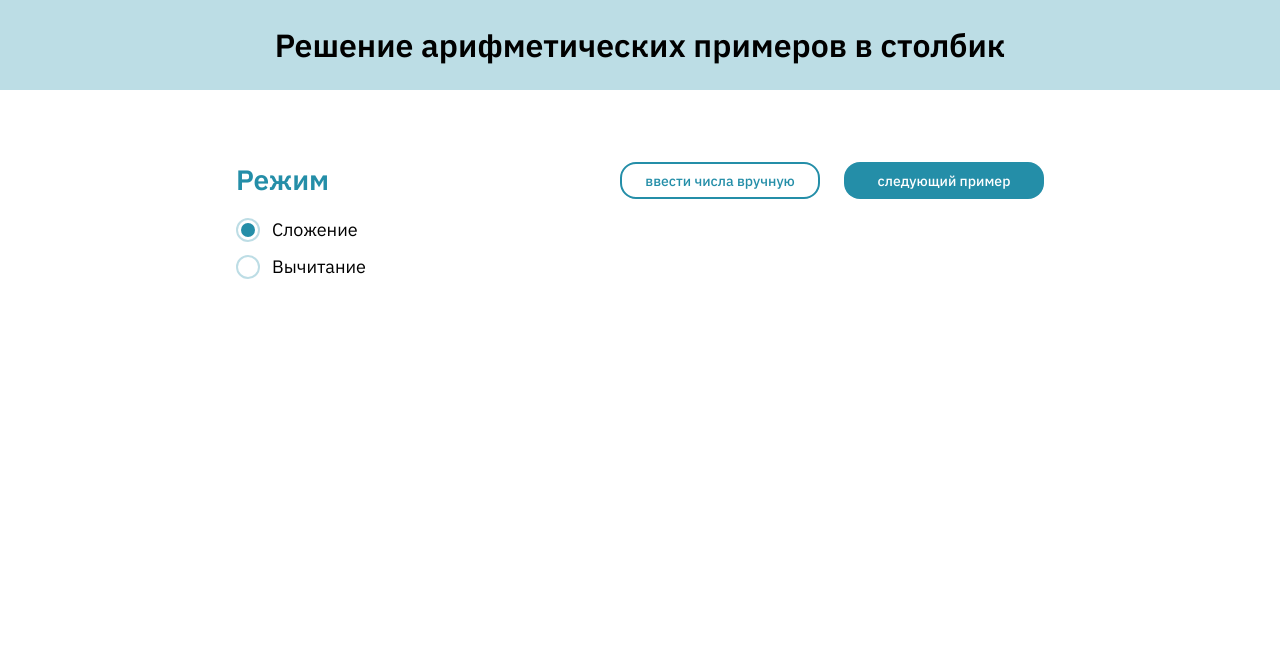
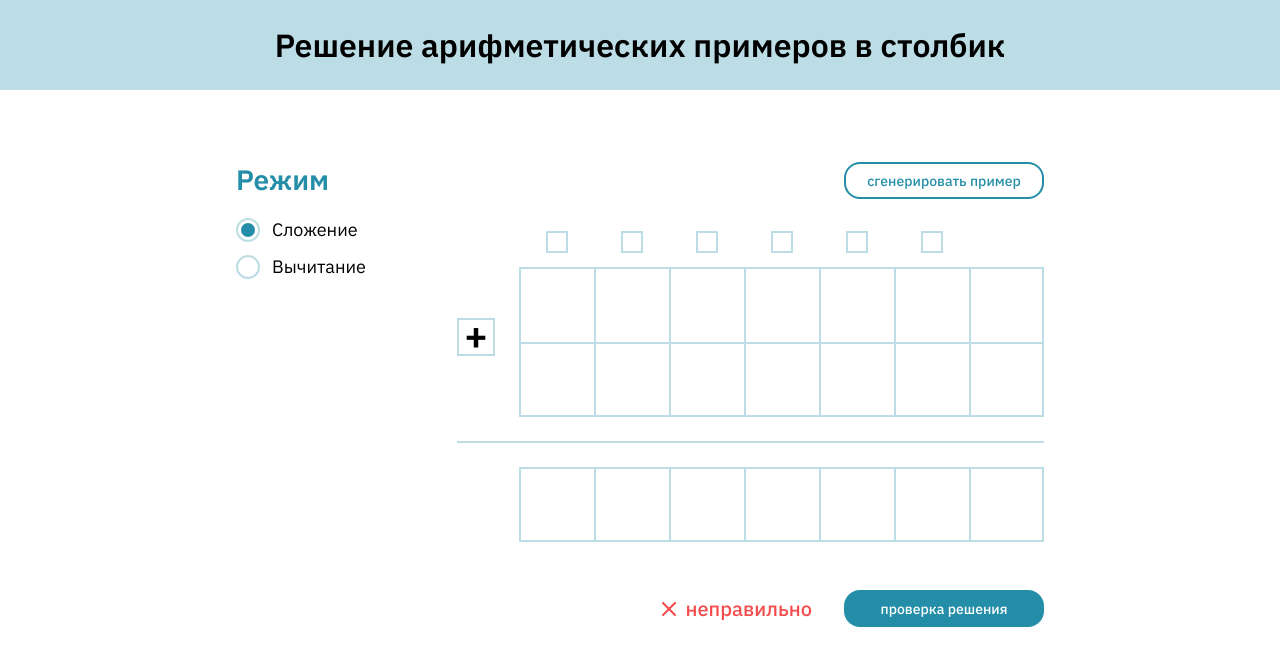
Before and after one commit to Golubeva-Liza/arithmetic-tasks, a React (Create React App) app: page / in a window 1280 px wide. Shown: the top 666 px of the page. Built offline with nearby package versions, Linux system fonts and the light colour scheme.

Commit message:
Закончена верстка страницы

```diff
--- a/src/components/app/App.js
+++ b/src/components/app/App.js
@@ -2,6 +2,9 @@ import './App.scss';
 import { useState } from 'react';
 import Radio from '../radio/Radio';
 import Button from '../button/Button';
+import {Right, Wrong, Arrow} from '../../resources';
+import Checkboxes from '../checkboxes/Checkboxes';
+import Task from '../task/Task';
 
 function App() {
 
@@ -22,10 +25,21 @@ function App() {
             </div>
 
             <div className="main">
-               <div className="change-task">
-                  <Button light className="change-task__btn">ввести числа вручную</Button>
-                  <Button>следующий пример</Button>
-                  {/* <button className="change-task__btn"></button> */}
+               <div className="main__change-task">
+                  {/* <Button light className="main__btn">ввести числа вручную</Button> */}
+                  <Button light>сгенерировать пример</Button>
+               </div>
+
+               <Task/>
+
+               <div className="main__verify">
+                  <div className="main__message main__message_wrong">
+                     {/* <Right/>
+                     правильно */}
+                     <Wrong/>
+                     неправильно
+                  </div>
+                  <Button>проверка решения</Button>
                </div>
             </div>
          </section>
--- a/src/components/app/App.scss
+++ b/src/components/app/App.scss
@@ -32,14 +32,32 @@
 }
 
 .main{
-
-}
-
-.change-task{
-   display: flex;
-   justify-content: flex-end;
-
+   &__change-task, &__verify{
+      display: flex;
+      justify-content: flex-end;
+   }
    &__btn{
       margin-right: 24px;
    }
+   &__verify{
+      margin-top: 48px;
+   }
+   &__message{
+      font-weight: 500;
+      font-size: 20px;
+      line-height: 26px;
+      display: flex;
+      align-items: center;
+      margin-right: 32px;
+      svg{
+         width: 32px;
+         height: 32px;
+      }
+      &_right{
+         color: $color-green;
+      }
+      &_wrong{
+         color: $color-red;
+      }
+   }
 }
--- /dev/null
+++ b/src/components/checkboxes/Checkboxes.js
@@ -0,0 +1,46 @@
+import './checkboxes.scss';
+import { useState, useMemo } from 'react';
+
+const Checkboxes = ({className}) => {
+
+   const [checked, setChecked] = useState([]);
+
+   const checkValues = useMemo(() => ([7, 6, 5, 4, 3, 2]), []);
+
+
+   const changeCheckbox = (value) => {
+
+      const currentIndex = checked.indexOf(value);
+      let newChecked = [...checked];
+
+      if (currentIndex === -1){
+         newChecked.push(value);
+      } else{
+         newChecked.splice(currentIndex, 1);
+      }
+
+      setChecked(newChecked);
+      // console.log(newChecked);
+   }
+
+   return (
+      <div className={className}>
+         {
+            checkValues.map((el, id) => (
+               <label className="checkbox" key={id}>
+                  <input
+                     className="checkbox__input"
+                     type="checkbox"
+                     value={el}
+                     checked={checked.indexOf(el) === -1 ? false : true}
+                     onChange={() => changeCheckbox(el)}
+                  />
+                  <span className="checkbox__check"></span>
+               </label>
+            ))
+         }
+      </div>
+   );
+};
+
+export default Checkboxes;
--- /dev/null
+++ b/src/components/checkboxes/checkboxes.scss
@@ -0,0 +1,41 @@
+@import '../../styles/variables.scss';
+
+.checkbox{
+   position: relative;
+   &__check{
+      position: absolute;
+      left: -11px;
+      width: 22px;
+      height: 22px;
+      border: 2px solid $color-light;
+   }
+
+   &__input{
+      position: absolute;
+      width: 1px !important;
+      height: 1px !important;
+      clip: rect(0 0 0 0);
+      overflow: hidden;
+
+      &:checked + .checkbox__check{
+         background-color: $color-light;
+      }
+      &:checked + .checkbox__check::before{
+         content: '1';
+         font-family: 'Inter';
+         font-weight: 500;
+         font-size: 14px;
+         line-height: 18px;
+         color: #248EA8;
+
+         position: absolute;
+         left: 50%;
+         top: 50%;
+         transform: translate(-50%, -50%);
+      }
+
+      &:focus + .checkbox__check{
+         border: 2px solid $color-main;
+      }
+   }
+}
--- /dev/null
+++ b/src/components/task/Task.js
@@ -0,0 +1,48 @@
+import './task.scss';
+import { useState, useMemo } from 'react';
+import Checkboxes from '../checkboxes/Checkboxes';
+
+
+const Task = ({className}) => {
+   // const emailInput = useInput('');
+
+   return (
+      <div className="task">
+         <div className="task__top">
+            <div className="task__sign">+</div>
+            <div className="task__numbers">
+               <Checkboxes className="task__checkboxes"/>
+
+               <input type="text" />
+               <input type="text" />
+               <input type="text" />
+               <input type="text" />
+               <input type="text" />
+               <input type="text" />
+               <input type="text" />
+               <input type="text" />
+               <input type="text" />
+               <input type="text" />
+               <input type="text" />
+               <input type="text" />
+               <input type="text" />
+               <input type="text" />
+            </div>
+         </div>
+
+         <hr className="task__line"/>
+
+         <div className="task__answer task__numbers">
+            <input type="text" />
+            <input type="text" />
+            <input type="text" />
+            <input type="text" />
+            <input type="text" />
+            <input type="text" />
+            <input type="text" />
+         </div>
+      </div>
+   );
+};
+
+export default Task;
--- /dev/null
+++ b/src/components/task/task.scss
@@ -0,0 +1,93 @@
+@import '../../styles/variables.scss';
+
+.task{
+   display: flex;
+   flex-direction: column;
+   align-items: flex-end;
+   padding-top: 32px;
+
+   &__top{
+      display: flex;
+      justify-content: flex-end;
+      align-items: center;
+   }
+   &__sign{
+      width: 38px;
+      height: 38px;
+      background: #FFFFFF;
+      border: 2px solid $color-light;
+
+      font-weight: 600;
+      font-size: 40px;
+      line-height: 30px;
+      color: $color-black;
+      text-align: center;
+
+      margin: 26px 24px 0 0;
+   }
+   &__checkboxes{
+      grid-column: 1/8;
+      display: grid;
+      grid-template-columns: repeat(7, 75px);
+   }
+   &__numbers{
+      display: grid;
+      grid-template-columns: repeat(7, 75px);
+      grid-template-rows: 36px 75px 75px;
+
+      input[type="text"]{
+         width: 75px;
+         height: 75px;
+         background: #FFFFFF;
+         border: 2px solid $color-light;
+         border-right: none;
+
+         font-family: 'Inter';
+         font-weight: 600;
+         font-size: 48px;
+         line-height: 75px;
+         padding-left: 22px;
+         color: $color-black;
+
+         &:nth-child(8), &:nth-child(15){
+            border-right: 2px solid $color-light;
+         }
+
+         &:focus{
+            outline: none;
+            border: 2px solid $color-main;
+         }
+      }
+
+      label{
+         justify-self: center;
+      }
+
+      //убираем нижнюю границу у первого ряда цифры
+      input{
+         &:nth-child(-n+8){
+            border-bottom: none;
+         }
+      }
+   }
+
+   &__line{
+      margin: 24px 0;
+      width: 100%;
+      height: 2px;
+      background: $color-light;
+      border: none;
+   }
+   &__answer{
+      grid-template-rows: 75px;
+      input{
+         border-bottom: 2px solid $color-light !important;
+         &:focus{
+            border: 2px solid $color-main !important;
+         }
+         &:nth-child(7){
+            border-right: 2px solid $color-light;
+         }
+      }
+   }
+}
--- /dev/null
+++ b/src/resources/index.js
@@ -0,0 +1,5 @@
+import { ReactComponent as Right } from "./svg/right.svg";
+import { ReactComponent as Wrong } from "./svg/wrong.svg";
+import { ReactComponent as Arrow } from "./svg/arrow-right.svg";
+
+export {Right, Wrong, Arrow};
--- a/src/styles/_variables.scss
+++ b/src/styles/_variables.scss
@@ -2,3 +2,5 @@ $color-black: #000000;
 $color-main: #248EA8;
 $color-light: rgba(#248EA8, 0.3);
 $color-hover: rgba(#248EA8, 0.8);
+$color-red: #F44C4C;
+$color-green: #24A869;
```
Also changed, not shown: src/hooks/useInput.js (added, +15 -0 lines), src/resources/svg/right.svg (added), src/resources/svg/wrong.svg (added).
